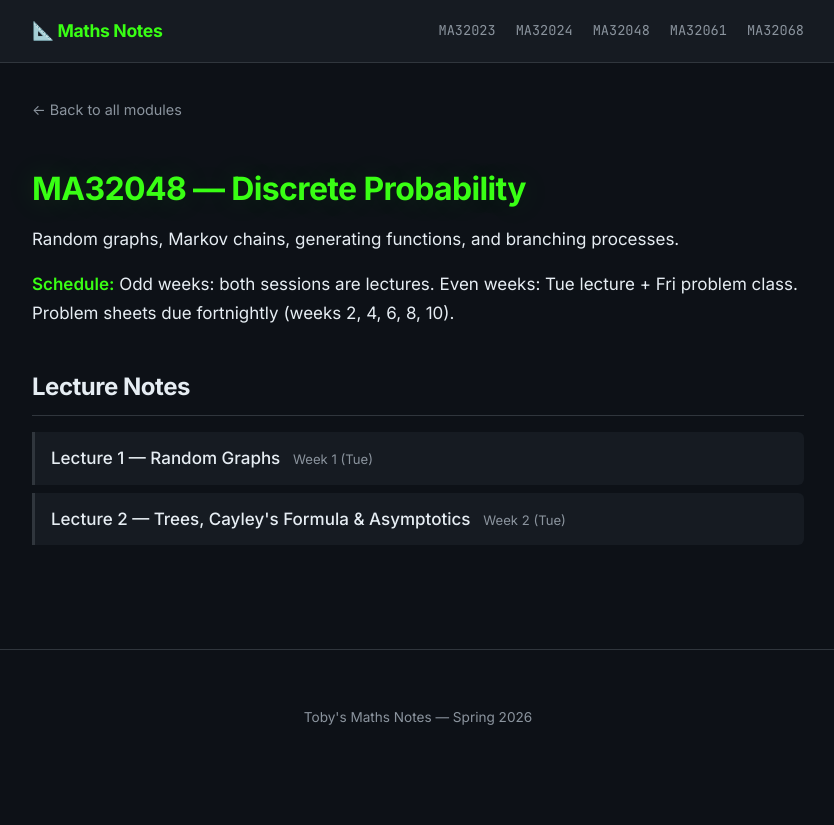
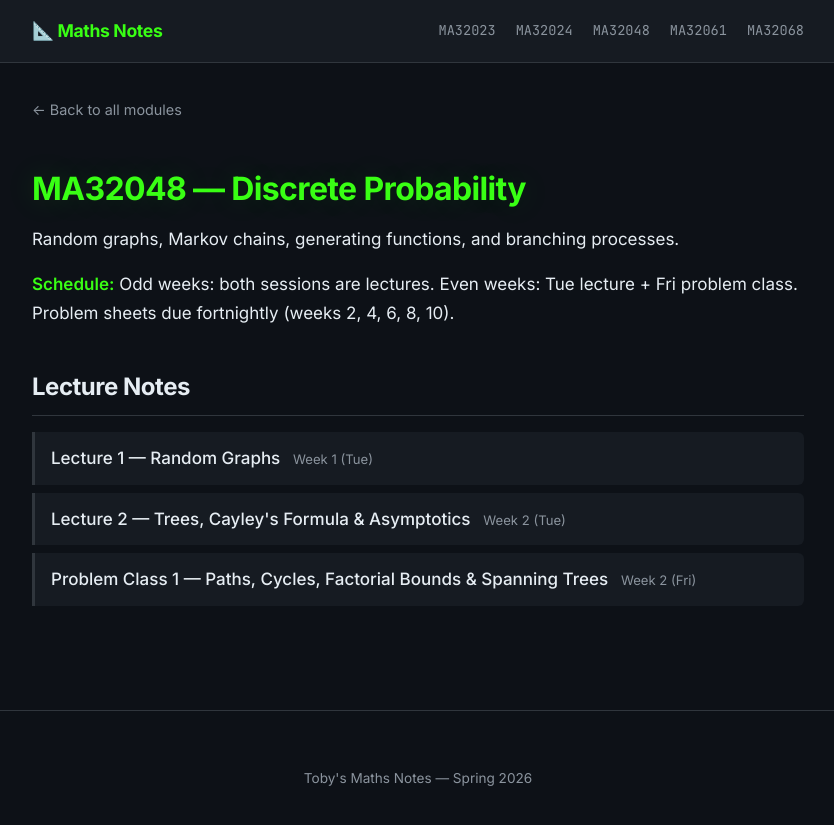
Before and after one commit to tobyjermy/Toby-Jermy-Notes, a Jekyll site: the page built from ma32048/index.md, in a window 1280 px wide. Shown: the top 825 px of the page, without its empty margins (222-1056 px from the left). Built offline with Jekyll 4.4.1, drawn with Linux system fonts in a browser that asks for light colours.

Commit message:
Update index.md

```diff
--- a/ma32048/index.md
+++ b/ma32048/index.md
@@ -22,4 +22,8 @@ Random graphs, Markov chains, generating functions, and branching processes.
     <a href="{{ '/ma32048/week1-lec2' | relative_url }}">Lecture 2 — Trees, Cayley's Formula & Asymptotics</a>
     <span class="date">Week 2 (Tue)</span>
   </li>
+  <li>
+    <a href="{{ '/ma32048/week2-problems' | relative_url }}">Problem Class 1 — Paths, Cycles, Factorial Bounds & Spanning Trees</a>
+    <span class="date">Week 2 (Fri)</span>
+  </li>
 </ul>
```
